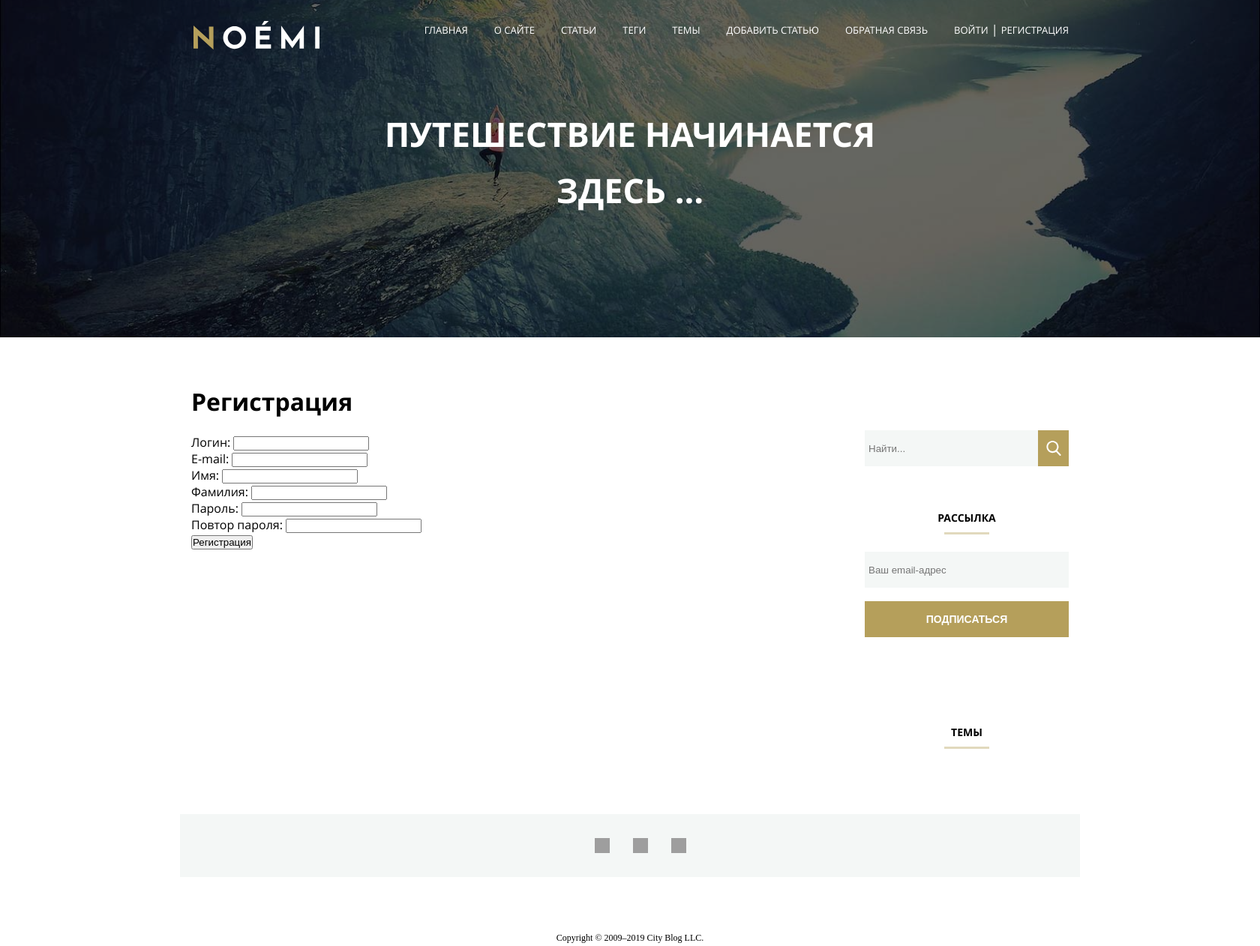
After one commit to DTigi/mysite, a Django app: page /users/register/ in a window 1680 px wide. The commit adds this page. Shown: the top 1262 px of the page at 75% size. Run offline with Django 5.2, Linux system fonts and the light colour scheme; data that the repository does not hold is empty; grey boxes are pictures that could not be loaded.

Commit message:
add register feature RegisterUserForm, view, template and url

```diff
--- a/tytrip/templates/base.html
+++ b/tytrip/templates/base.html
@@ -31,7 +31,7 @@
                     </form>
                     </li>
                 {% else %}
-                    <li class="menu-list-item"><a class="menu-link" href="{% url 'users:login' %}">Войти</a> | <a class="menu-link" href="#">Регистрация</a></li>
+                    <li class="menu-list-item"><a class="menu-link" href="{% url 'users:login' %}">Войти</a> | <a class="menu-link" href="{% url 'users:register' %}">Регистрация</a></li>
                     {% endif %}
             </ul>
       </nav>
--- a/tytrip/trip/forms.py
+++ b/tytrip/trip/forms.py
@@ -43,7 +43,7 @@ class AddPostForm(forms.ModelForm):
 
     def clean_title(self):
         title = self.cleaned_data['title']
-        ALLOWED_CHARS = "АБВГДЕЁЖЗИЙКЛМНОПРСТУФХЦЧШЩЬЫЪЭЮЯабвгдеёжзийклмнопрстуфхцчшщбыъэюя0123456789- "
+        ALLOWED_CHARS = "АБВГДЕЁЖЗИЙКЛМНОПРСТУФХЦЧШЩЬЫЪЭЮЯабвгдеёжзийклмнопрстуфхцчшщбыъьэюя0123456789- "
         if not (set(title) <= set(ALLOWED_CHARS)):
             raise ValidationError("Должны быть только русские символы, дефис и пробел.")
 
--- a/tytrip/users/forms.py
+++ b/tytrip/users/forms.py
@@ -10,3 +10,30 @@ class LoginUserForm(AuthenticationForm):
     class Meta:
         model = get_user_model()
         fields = ['username', 'password']
+
+
+class RegisterUserForm(forms.ModelForm):
+    username = forms.CharField(label="Логин")
+    password = forms.CharField(label="Пароль", widget=forms.PasswordInput)
+    password2 = forms.CharField(label="Повтор пароля", widget=forms.PasswordInput)
+
+    class Meta:
+        model = get_user_model()
+        fields = ['username', 'email', 'first_name', 'last_name', 'password', 'password2']
+        labels = {
+            'email': 'E-mail',
+            'first_name': 'Имя',
+            'last_name': 'Фамилия',
+        }
+
+    def clean_password2(self):
+        cd = self.cleaned_data
+        if cd['password'] != cd['password2']:
+            raise forms.ValidationError("Пароли не совпадают!")
+        return cd['password2']
+
+    def clean_email(self):
+        email = self.cleaned_data['email']
+        if get_user_model().objects.filter(email=email).exists():
+            raise forms.ValidationError("Такой E-mail уже существует!")
+        return email
--- a/tytrip/users/templates/users/login.html
+++ b/tytrip/users/templates/users/login.html
@@ -2,9 +2,8 @@
 
 {% block content %}
 <main class="main">
-<p><h1>Авторизация</h1></p>
+<h1>Авторизация</h1>
 <br>
-<p>
 <form action="" method="post">
     {% csrf_token %}
     <div class="form-error">{{ form.non_field_errors }}</div>
@@ -15,6 +14,5 @@
     <input type="hidden" name="next" value="{{ next }}" />
     <p ><button type="submit">Войти</button></p>
 </form>
-</p>
 </main>
 {% endblock %}
--- /dev/null
+++ b/tytrip/users/templates/users/register.html
@@ -0,0 +1,16 @@
+{% extends 'base.html' %}
+
+{% block content %}
+<main class="main">
+<h1>Регистрация</h1>
+<br>
+
+<form method="post">
+    {% csrf_token %}
+<input type="hidden" name="next" value="{{ next }}" />
+    {{ form.as_p }}
+    <p ><button type="submit">Регистрация</button></p>
+</form>
+
+</main>
+{% endblock %}
--- a/tytrip/users/urls.py
+++ b/tytrip/users/urls.py
@@ -7,4 +7,5 @@ app_name = "users"
 urlpatterns = [
     path('login/', views.LoginUser.as_view(), name='login'),
     path('logout/', LogoutView.as_view(next_page='users:login'), name='logout'),
+    path('register/', views.register, name='register'),
     ]
--- a/tytrip/users/views.py
+++ b/tytrip/users/views.py
@@ -5,7 +5,7 @@ from django.http import HttpResponse, HttpResponseRedirect
 from django.shortcuts import render
 from django.urls import reverse, reverse_lazy
 
-from .forms import LoginUserForm
+from .forms import LoginUserForm, RegisterUserForm
 
 
 # Create your views here.
@@ -18,7 +18,17 @@ class LoginUser(LoginView):
     #     return reverse_lazy('home') # LOGIN_REDIRECT_URL = 'home' in settings.py
 
 
-
+def register(request):
+    if request.method == "POST":
+        form = RegisterUserForm(request.POST)
+        if form.is_valid():
+            user = form.save(commit=False)  # создание объекта без сохранения в БД
+            user.set_password(form.cleaned_data['password'])
+            user.save()
+            return render(request, 'users/register_done.html')
+    else:
+        form = RegisterUserForm()
+    return render(request, 'users/register.html', {'form': form})
 
 
 ####################### func_views ######################################
```
Also changed, not shown: requirements.txt (added, +22 -0 lines), tytrip/users/templates/users/register_done.html (added, +10 -0 lines).
